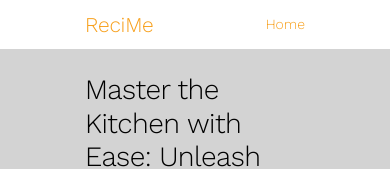
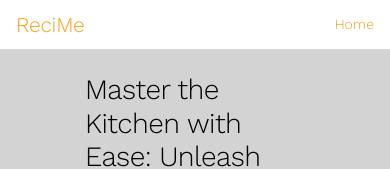
Before and after one commit to zweatshirt/recipes-learning-project, an Angular app: page / in a window 390 px wide. Shown: the top 169 px of the page. Built offline with nearby package versions, Linux system fonts and the light colour scheme; no server answers.

Commit message:
Styling changes

```diff
--- a/src/app/components/navbar/navbar.css
+++ b/src/app/components/navbar/navbar.css
@@ -36,6 +36,7 @@
 
 @media (max-width: 414px) {
   .nav-content {
-    width: 220px;
+    width: 100%;
+    padding: 0 16px;
   }
 }
--- a/src/app/components/recipe-list/recipe-list.css
+++ b/src/app/components/recipe-list/recipe-list.css
@@ -14,14 +14,12 @@
 
 @media (max-width: 640px) {
   .grid {
-    max-width: 414px;
     grid-template-columns: 1fr;
   }
 }
 
 @media (max-width: 414px) {
   .grid {
-    max-width: 220px;
     grid-template-columns: 1fr;
   }
 }
--- a/src/app/components/recipe-page/recipe-page.css
+++ b/src/app/components/recipe-page/recipe-page.css
@@ -106,10 +106,14 @@
   .page-content {
     width: 414px;
   }
+  .ingredients-list {
+    grid-template-columns: 1fr;
+  }
 }
 
 @media (max-width: 414px) {
   .page-content {
     width: 400px;
+    padding: 12px;
   }
 }
```
